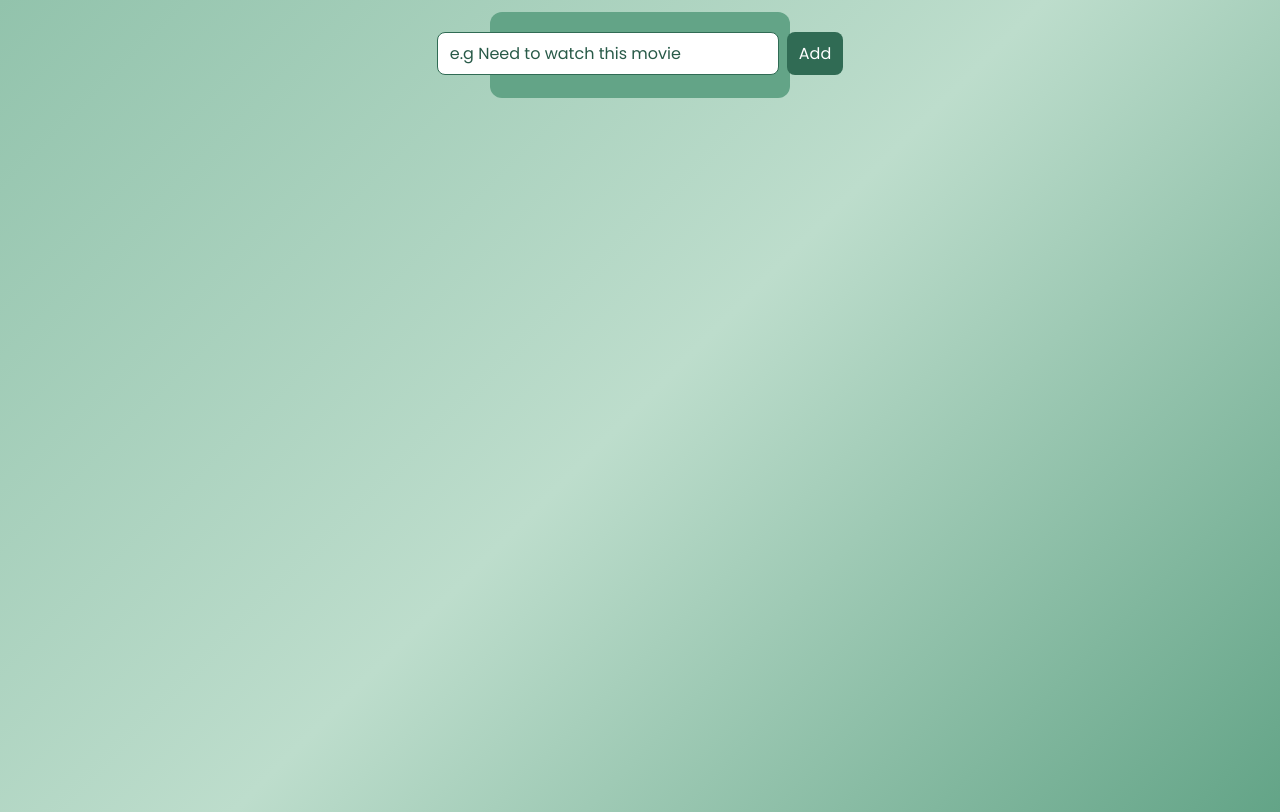
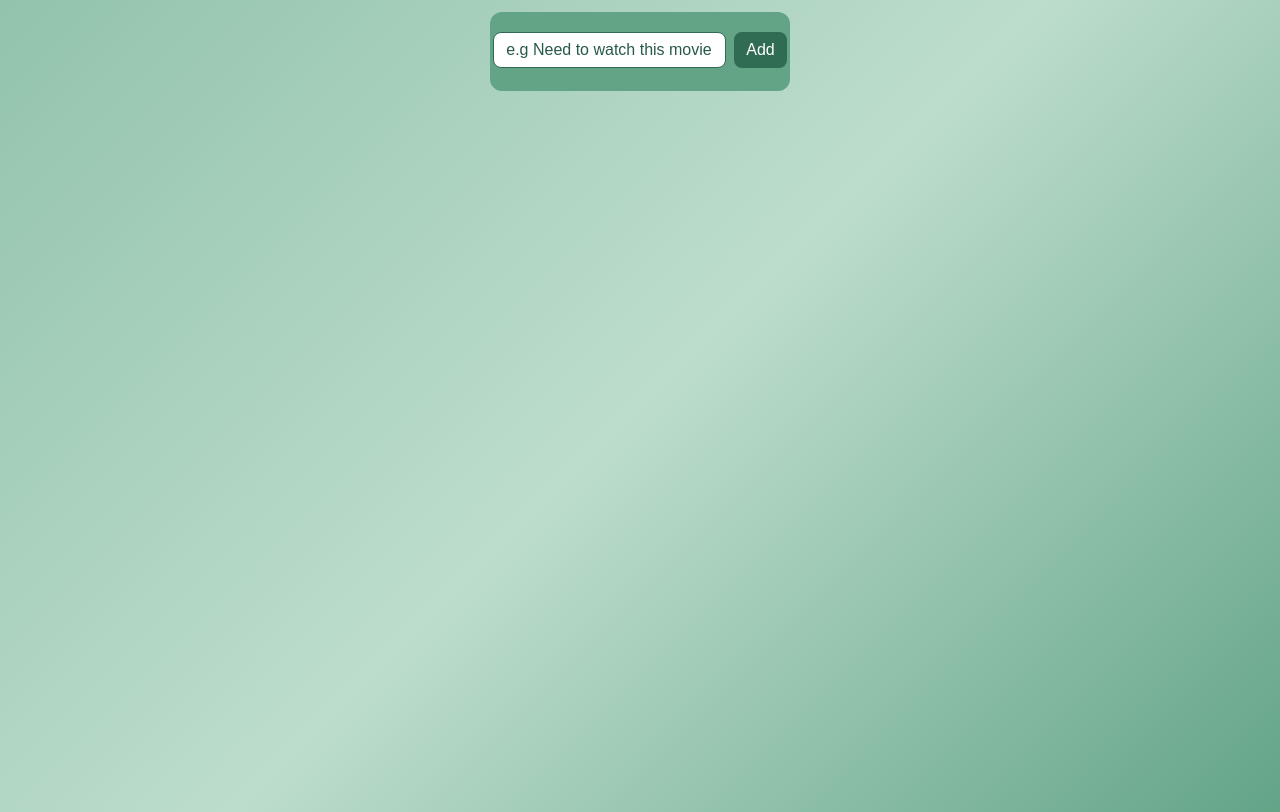
Before and after one commit to Aashutosh-kc/notes-app, a React (Vite) app: page / in a window 1280 px wide. Built offline with nearby package versions, Linux system fonts and the light colour scheme.

Commit message:
fix: text formatting:

```diff
--- a/src/index.css
+++ b/src/index.css
@@ -4,7 +4,7 @@
   box-sizing: border-box;
 }
 body{
-  font-family: 'Poppins',sans-serif;
+  font-family: sans-serif;
   background: linear-gradient(135deg,#92c3ac,#bdddcc,#63a487);
   min-height: 100vh;
 }
```
